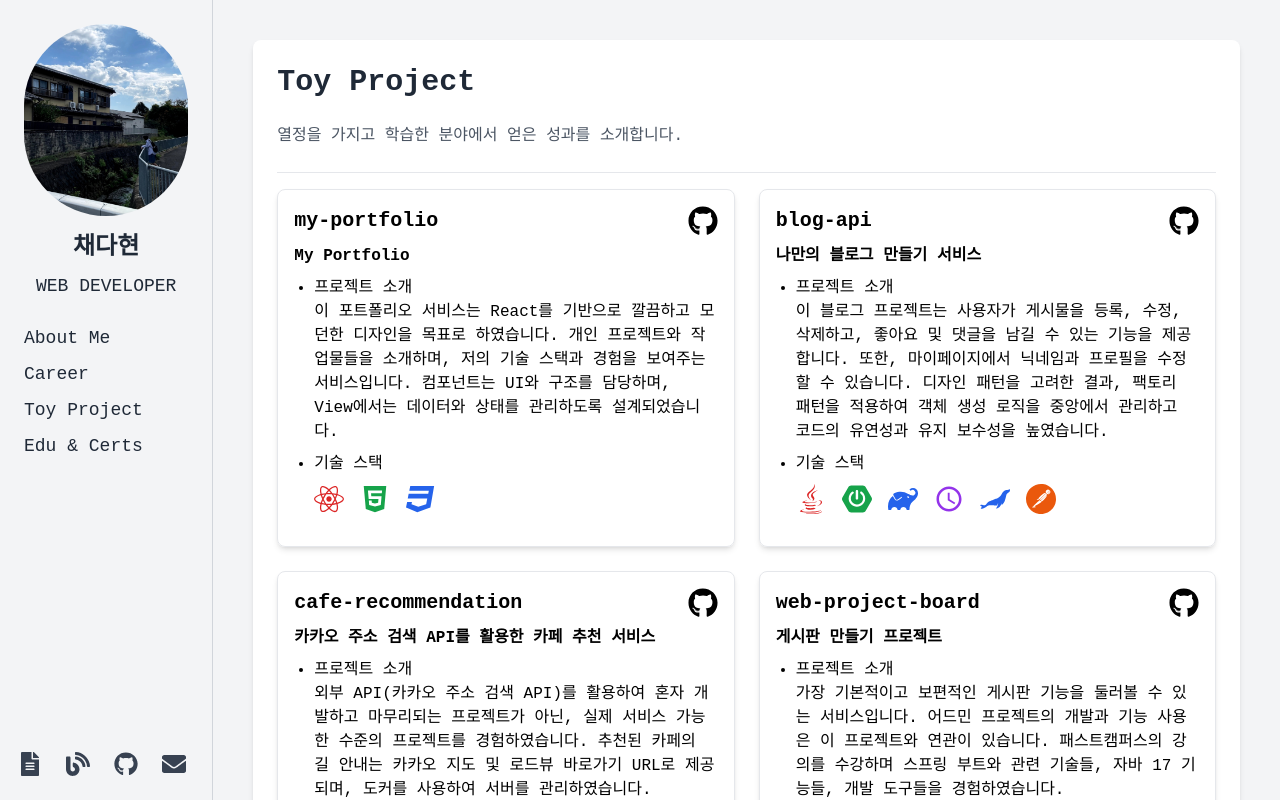
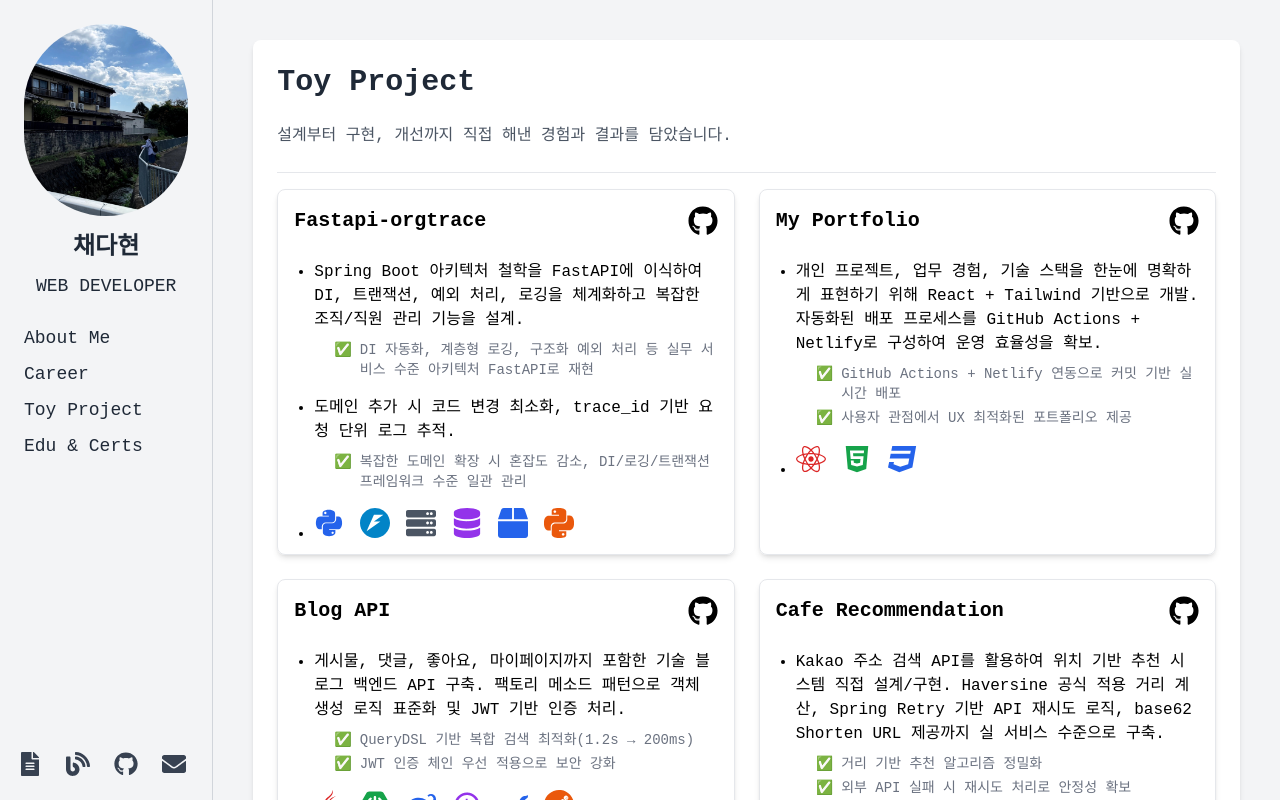
Before and after one commit to ekgus419/my-portfolio, a React (Create React App) app: page /toy-projects in a window 1280 px wide. Built offline with nearby package versions, Linux system fonts and the light colour scheme; a web font is replaced by a local one.

Commit message:
Update Resume
~ 2025.5.12 반영

```diff
--- a/src/components/Sidebar.jsx
+++ b/src/components/Sidebar.jsx
@@ -20,7 +20,7 @@ const Sidebar = () => (
             </ul>
         </nav>
         <footer className='flex flex-row items-center justify-center space-x-4 mt-auto'>
-            <a href='https://drive.google.com/file/d/1gM-HDtW7T_cUZd3hooNSRrLqCASp9kHI/view?usp=sharing' target='blank' className='flex items-center text-gray-700 hover:text-red-500'>
+            <a href='https://www.notion.so/1ed866e366fd80f5b829c57addf304ee' target='blank' className='flex items-center text-gray-700 hover:text-red-500'>
                 <FaFileAlt className='mr-2 text-xl md:text-2xl' />
             </a>
             <a href='https://dh-0419.tistory.com' target='blank' className='flex items-center text-gray-700 hover:text-red-500'>
--- a/src/components/ToyProject.jsx
+++ b/src/components/ToyProject.jsx
@@ -2,23 +2,44 @@ import React from 'react';
 import { FaGithub } from 'react-icons/fa';
 
 const ToyProjectDetail = ({ detail }) => (
-  <div className='mb-4'>
-    <h4 className='text-md font-semibold'>{detail.title}</h4>
-    <ul className='list-disc pl-5 mt-2'>
+  <div className='flex flex-col h-full'>
+    <ul className='list-disc pl-5 mt-2 space-y-4 flex-grow'>
       {detail.items.map((item, itemIndex) => (
-        <li key={itemIndex} className='mb-2'>
-          <h5 className='font-medium'>{item.subtitle}</h5>
+        <li key={itemIndex}>
           <div>{item.description}</div>
+          {item.subItems && (
+            <div className='mt-2 pl-5 space-y-1 text-sm text-gray-500'>
+              {item.subItems.map((subItem, subIndex) => (
+                <div key={subIndex} className='flex items-start'>
+                  <span className='mr-2'>✅</span>
+                  <span>{subItem}</span>
+                </div>
+              ))}
+            </div>
+          )}
         </li>
       ))}
     </ul>
+
+    {/* 기술 스택은 li 밖에서 별도 div로만 처리 */}
+    {detail.items.some((item) => item.techStack) && (
+      <div className='flex flex-wrap gap-4 mt-6'>
+        {detail.items
+          .filter((item) => item.techStack)
+          .map((item, index) => (
+            <React.Fragment key={index}>{item.techStack}</React.Fragment>
+          ))}
+      </div>
+    )}
   </div>
 );
 
 const ToyProjectCard = ({ project }) => (
-  <div className='border rounded-lg overflow-hidden shadow-md'>
-    <div className='p-4'>
-      <div className='flex justify-between items-center mb-2'>
+  <div className='border rounded-lg overflow-hidden shadow-md flex flex-col h-full'>
+    {/* 내부 영역을 항상 flex-col + flex-grow */}
+    <div className='p-4 flex flex-col flex-grow'>
+      {/* 헤더는 고정 */}
+      <div className='flex justify-between items-center mb-4'>
         <h3 className='text-xl font-bold'>{project.title}</h3>
         {project.githubUrl && (
           <a href={project.githubUrl} target='_blank' rel='noopener noreferrer'>
@@ -26,18 +47,23 @@ const ToyProjectCard = ({ project }) => (
           </a>
         )}
       </div>
-      {project.details.map((detail, detailIndex) => (
-        <ToyProjectDetail key={detailIndex} detail={detail} />
-      ))}
+
+      {/* 내용은 flex-grow로 남은 공간 채움 */}
+      <div className='flex flex-col flex-grow'>
+        {project.details.map((detail, detailIndex) => (
+          <ToyProjectDetail key={detailIndex} detail={detail} />
+        ))}
+      </div>
     </div>
   </div>
 );
+
 
 const ToyProject = ({ ToyProjectInfo }) => {
   return (
     <div className='p-6 bg-white rounded-lg shadow-md'>
       <h2 className='text-3xl font-extrabold mb-6 text-gray-800'>Toy Project</h2>
-      <p className='text-gray-600 mb-6'>열정을 가지고 학습한 분야에서 얻은 성과를 소개합니다.</p>
+      <p className='text-gray-600 mb-6'>설계부터 구현, 개선까지 직접 해낸 경험과 결과를 담았습니다.</p>
       <hr className='my-4' />
       <div className='grid grid-cols-1 md:grid-cols-2 lg:grid-cols-2 gap-6'>
         {ToyProjectInfo.map((project, index) => (
--- a/src/components/aboutme/Introduction.jsx
+++ b/src/components/aboutme/Introduction.jsx
@@ -1,10 +1,26 @@
 export const Introduction = () => (
-    <section>
-        <header>
-            <h2 className='text-3xl font-bold mb-4'>안녕하세요,</h2>
-        </header>
-        <p>고객과의 소통을 통해 높은 만족도를 추구하는 채다현입니다.</p>
-        <p>기술적 도전을 즐기며 성장하는 개발자로, 꼼꼼한 코드 검토와 문제 해결에 집중합니다.</p>
-        <p>지속적인 기술 학습과 자기 개선을 통해 항상 더 나은 결과를 추구합니다.</p>
-    </section>
+<section>
+    <header>
+        <p className='text-gray-600 mb-6'>Problem-solving 중심 설계와 안정성 높은 백엔드 아키텍처를 구축하는 개발자</p>
+        <h2 className='text-l mb-4'>안녕하세요,</h2>
+    </header>
+    <p className='text-gray-700 leading-relaxed'>
+        다양한 언어(<span className='font-medium'>Spring Boot</span>, <span className='font-medium'>FastAPI</span>, <span className='font-medium'>PHP</span> 등)를 활용하여
+        <div className='font-medium'> 확장성과 안정성을 고려한 RESTful API 서비스를 설계하고 구축해온 백엔드 개발자입니다.</div>
+    </p>
+    <ul className='list-disc pl-5 mt-6 space-y-3 text-gray-700 leading-relaxed'>
+        <li>
+            On-premise 및 Cloud(NCP) 환경에서 GitHub Actions 와 Jenkins를 활용해 CI/CD 파이프라인을 구축하고<br />
+            Docker를 통해 각 서비스를 컨테이너화하여 효율적으로 운영한 경험이 있습니다.
+        </li>
+        <li>
+            단순 구현이 아닌, <span className='font-medium'>서비스의 목적과 특성에 따라 운영 환경에 맞는 최적의 아키텍처 설계와 개선</span>에 집중해왔습니다.
+        </li>
+        <li>
+            <span className='font-bold'>확장성과 유지보수성을 고려한 구조적 설계와 문제 해결</span> 중심의 개발을 추구합니다.
+        </li>
+    </ul>
+</section>
+
+
 );
--- a/src/data/ToyProjectData.js
+++ b/src/data/ToyProjectData.js
@@ -1,133 +1,142 @@
-import { FaGithub, FaJava, FaReact, FaDocker, FaCogs, FaInfo, FaHtml5, FaCss3 } from 'react-icons/fa';
+import { FaGithub, FaJava, FaReact, FaDocker, FaCogs, FaInfo, FaHtml5, FaCss3, FaPython, FaServer, FaDatabase, FaBox } from 'react-icons/fa';
 import { MdQueryBuilder } from 'react-icons/md';
-import { SiSpringboot, SiGradle, SiPostgresql, SiMariadb, SiJunit5, SiThymeleaf, SiPostman } from 'react-icons/si';
+import { SiSpringboot, SiGradle, SiPostgresql, SiMariadb, SiJunit5, SiThymeleaf, SiPostman, SiFastapi, SiPython } from 'react-icons/si';
 
 export const ToyProjectInfo = [
     {
-        title: 'my-portfolio',
+        title: 'Fastapi-orgtrace',
         details: [
             {
-                title: 'My Portfolio',
+            items: [
+                {
+                description: 'Spring Boot 아키텍처 철학을 FastAPI에 이식하여 DI, 트랜잭션, 예외 처리, 로깅을 체계화하고 복잡한 조직/직원 관리 기능을 설계.',
+                subItems: [
+                    'DI 자동화, 계층형 로깅, 구조화 예외 처리 등 실무 서비스 수준 아키텍처 FastAPI로 재현',
+                ]
+                },
+                {
+                description: '도메인 추가 시 코드 변경 최소화, trace_id 기반 요청 단위 로그 추적.',
+                subItems: [
+                    '복잡한 도메인 확장 시 혼잡도 감소, DI/로깅/트랜잭션 프레임워크 수준 일관 관리',
+                ]
+                },
+                {
+                description: (
+                    <div className='flex flex-wrap gap-4 mt-4'>
+                    <FaPython className='text-3xl text-blue-600' title='Python 3.10' />
+                    <SiFastapi className='text-3xl text-sky-600' title='FastAPI' />
+                    <FaServer className='text-3xl text-gray-600' title='Uvicorn' />
+                    <FaDatabase className='text-3xl text-purple-600' title='SQLAlchemy' />
+                    <FaBox className='text-3xl text-blue-600' title='Pydantic' />
+                    <SiPython className='text-3xl text-orange-600' title='Alembic' />
+                    </div>
+                )
+                }
+            ]
+            }
+        ],
+        githubUrl: 'https://github.com/ekgus419/fastapi-orgtrace'
+    },
+    {
+        title: 'My Portfolio',
+        details: [
+            {
                 items: [
                     {
-                        subtitle: '프로젝트 소개',
-                        description: '이 포트폴리오 서비스는 React를 기반으로 깔끔하고 모던한 디자인을 목표로 하였습니다. 개인 프로젝트와 작업물들을 소개하며, 저의 기술 스택과 경험을 보여주는 서비스입니다. 컴포넌트는 UI와 구조를 담당하며, View에서는 데이터와 상태를 관리하도록 설계되었습니다.'
+                        description: '개인 프로젝트, 업무 경험, 기술 스택을 한눈에 명확하게 표현하기 위해 React + Tailwind 기반으로 개발. 자동화된 배포 프로세스를 GitHub Actions + Netlify로 구성하여 운영 효율성을 확보.',
+                        subItems: [
+                            'GitHub Actions + Netlify 연동으로 커밋 기반 실시간 배포',
+                            '사용자 관점에서 UX 최적화된 포트폴리오 제공'
+                        ]
                     },
                     {
-                        subtitle: '기술 스택',
                         description: (
-                            <div className='flex space-x-4 mt-2'>
+                            <div className='flex flex-wrap gap-4 mt-4'>
                                 <FaReact className='text-3xl text-red-600' title='React' />
                                 <FaHtml5 className='text-3xl text-green-600' title='HTML' />
-                                <FaCss3 className='text-3xl text-blue-600' title='Css' />
+                                <FaCss3 className='text-3xl text-blue-600' title='CSS' />
                             </div>
                         )
-                    },
+                    }
                 ]
             }
         ],
         githubUrl: 'https://github.com/ekgus419/my-portfolio'
     },
     {
-        title: 'blog-api',
+        title: 'Blog API',
         details: [
             {
-                title: '나만의 블로그 만들기 서비스',
                 items: [
                     {
-                        subtitle: '프로젝트 소개',
-                        description: '이 블로그 프로젝트는 사용자가 게시물을 등록, 수정, 삭제하고, 좋아요 및 댓글을 남길 수 있는 기능을 제공합니다. 또한, 마이페이지에서 닉네임과 프로필을 수정할 수 있습니다. 디자인 패턴을 고려한 결과, 팩토리 패턴을 적용하여 객체 생성 로직을 중앙에서 관리하고 코드의 유연성과 유지 보수성을 높였습니다.'
+                        description: '게시물, 댓글, 좋아요, 마이페이지까지 포함한 기술 블로그 백엔드 API 구축. 팩토리 메소드 패턴으로 객체 생성 로직 표준화 및 JWT 기반 인증 처리.',
+                        subItems: [
+                            'QueryDSL 기반 복합 검색 최적화(1.2s → 200ms)',
+                            'JWT 인증 체인 우선 적용으로 보안 강화'
+                        ]
                     },
                     {
-                        subtitle: '기술 스택',
                         description: (
-                            <div className='flex space-x-4 mt-2'>
+                            <div className='flex flex-wrap gap-4 mt-4'>
                                 <FaJava className='text-3xl text-red-600' title='JDK 17' />
                                 <SiSpringboot className='text-3xl text-green-600' title='Spring Boot 3.3.2' />
                                 <SiGradle className='text-3xl text-blue-600' title='Gradle' />
-                                <MdQueryBuilder className='text-3xl text-purple-600' title='QueryDsl' />
+                                <MdQueryBuilder className='text-3xl text-purple-600' title='QueryDSL' />
                                 <SiMariadb className='text-3xl text-blue-600' title='MariaDB' />
                                 <SiPostman className='text-3xl text-orange-600' title='Postman' />
                             </div>
                         )
-                    },
+                    }
                 ]
             }
         ],
         githubUrl: 'https://github.com/ekgus419/blog-api'
     },
     {
-        title: 'cafe-recommendation',
+        title: 'Cafe Recommendation',
         details: [
             {
-                title: '카카오 주소 검색 API를 활용한 카페 추천 서비스',
                 items: [
                     {
-                        subtitle: '프로젝트 소개',
-                        description: '외부 API(카카오 주소 검색 API)를 활용하여 혼자 개발하고 마무리되는 프로젝트가 아닌, 실제 서비스 가능한 수준의 프로젝트를 경험하였습니다. 추천된 카페의 길 안내는 카카오 지도 및 로드뷰 바로가기 URL로 제공되며, 도커를 사용하여 서버를 관리하였습니다.'
+                        description: 'Kakao 주소 검색 API를 활용하여 위치 기반 추천 시스템 직접 설계/구현. Haversine 공식 적용 거리 계산, Spring Retry 기반 API 재시도 로직, base62 Shorten URL 제공까지 실 서비스 수준으로 구축.',
+                        subItems: [
+                            '거리 기반 추천 알고리즘 정밀화',
+                            '외부 API 실패 시 재시도 처리로 안정성 확보',
+                            'base62 기반 Short URL 제공으로 사용자 편의성 강화'
+                        ]
                     },
                     {
-                        subtitle: '기술 스택',
                         description: (
-                            <div className='flex space-x-4 mt-2'>
+                            <div className='flex flex-wrap gap-4 mt-4'>
                                 <FaJava className='text-3xl text-red-600' title='JDK 17' />
                                 <SiSpringboot className='text-3xl text-green-600' title='Spring Boot 3.3.2' />
                                 <SiGradle className='text-3xl text-blue-600' title='Gradle' />
                                 <FaReact className='text-3xl text-blue-600' title='React' />
-                                <FaCogs className='text-3xl text-gray-600' title='Lombok' />
                                 <FaDocker className='text-3xl text-blue-600' title='Docker' />
-                                <SiPostgresql className='text-3xl text-blue-600' title='PostgreSql' />
+                                <SiMariadb className='text-3xl text-blue-600' title='MariaDB' />
                             </div>
                         )
-                    },
+                    }
                 ]
             }
         ],
         githubUrl: 'https://github.com/ekgus419/Cafe-Recommendation'
     },
     {
-        title: 'web-project-board',
+        title: 'Web Project Board',
         details: [
             {
-                title: '게시판 만들기 프로젝트',
                 items: [
                     {
-                        subtitle: '프로젝트 소개',
-                        description: '가장 기본적이고 보편적인 게시판 기능을 둘러볼 수 있는 서비스입니다. 어드민 프로젝트의 개발과 기능 사용은 이 프로젝트와 연관이 있습니다. 패스트캠퍼스의 강의를 수강하며 스프링 부트와 관련 기술들, 자바 17 기능들, 개발 도구들을 경험하였습니다.'
+                        description: '가장 보편적인 게시판 CRUD 기능을 구현한 웹 서비스. REST API와 View 계층을 명확히 분리하고, Spring Security 기반 인증, QueryDSL 검색 기능을 통해 검색, 필터링 기능을 고도화.',
+                        subItems: [
+                            '게시판 CRUD, 인증, 검색, 필터 기능 모듈화',
+                            'REST API와 UI View 계층 명확 분리로 어드민 확장 시 유연성 확보'
+                        ]
                     },
                     {
-                        subtitle: '기술 스택',
                         description: (
-                            <div className='flex space-x-4 mt-2'>
-                                <FaJava className='text-3xl text-red-600' title='JDK 17' />
-                                <SiSpringboot className='text-3xl text-green-600' title='Spring Boot 3.3.2' />
-                                <SiGradle className='text-3xl text-blue-600' title='Gradle' />
-                                <SiThymeleaf className='text-3xl text-blue-600' title='Thymeleaf' />
-                                <FaCogs className='text-3xl text-gray-600' title='Lombok' />
-                                <SiMariadb className='text-3xl text-blue-600' title='MariaDB' />
-                                <SiJunit5 className='text-3xl text-gray-600' title='Junit' />
-                            </div>
-                        )
-                    },
-                ]
-            }
-        ],
-        githubUrl: 'https://github.com/ekgus419/web-project-board'
-    },
-    {
-        title: 'web-project-board-admin',
-        details: [
-            {
-                title: '게시판 만들기 프로젝트 어드민편',
-                items: [
-                    {
-                        subtitle: '프로젝트 소개',
-                        description: '기존 개발이 되었던 게시판 만들기 프로젝트에 어드민 기능을 추가한 서비스입니다. 기존 게시판 프로젝트를 모듈로 사용하여 구현하였습니다. 게시판 프로젝트의 개발과 기능 사용은 이 프로젝트와 연관이 있습니다. 패스트캠퍼스의 강의를 수강하며 스프링 부트와 관련 기술들, 자바 17 기능들, 개발 도구들을 경험하였습니다.'
-                    },
-                    {
-                        subtitle: '기술 스택',
-                        description: (
-                            <div className='flex space-x-4 mt-2'>
+                            <div className='flex flex-wrap gap-4 mt-4'>
                                 <FaJava className='text-3xl text-red-600' title='JDK 17' />
                                 <SiSpringboot className='text-3xl text-green-600' title='Spring Boot 2.7.0' />
                                 <SiGradle className='text-3xl text-blue-600' title='Gradle' />
@@ -137,26 +146,57 @@ export const ToyProjectInfo = [
                                 <SiJunit5 className='text-3xl text-gray-600' title='Junit' />
                             </div>
                         )
+                    }
+                ]
+            }
+        ],
+        githubUrl: 'https://github.com/ekgus419/web-project-board'
+    },
+    {
+        title: 'Web Project Board Admin',
+        details: [
+            {
+                items: [
+                    {
+                        description: '기존 게시판 프로젝트 기반으로 어드민 기능 모듈화 추가 개발. 관리자 전용 URI 분리, 어드민 권한 인증 처리, 댓글/게시글 관리 기능을 REST API 기반 제공.',
+                        subItems: [
+                            '기존 게시판과 어드민 간 공통 도메인 모듈화 완료',
+                            'SecurityConfig 분리로 관리자 전용 API 체계 구축'
+                        ]
                     },
+                    {
+                        description: (
+                            <div className='flex flex-wrap gap-4 mt-4'>
+                                <FaJava className='text-3xl text-red-600' title='JDK 17' />
+                                <SiSpringboot className='text-3xl text-green-600' title='Spring Boot 2.7.0' />
+                                <SiGradle className='text-3xl text-blue-600' title='Gradle' />
+                                <SiThymeleaf className='text-3xl text-blue-600' title='Thymeleaf' />
+                                <FaCogs className='text-3xl text-gray-600' title='Lombok' />
+                                <SiMariadb className='text-3xl text-blue-600' title='MariaDB' />
+                                <SiJunit5 className='text-3xl text-gray-600' title='Junit' />
+                            </div>
+                        )
+                    }
                 ]
             }
         ],
         githubUrl: 'https://github.com/ekgus419/web-project-board-admin'
     },
     {
-        title: 'simple-shopping-mall',
+        title: 'Simple Shopping Mall',
         details: [
             {
-                title: 'CRUD 및 로그인 기능 구현 프로젝트',
                 items: [
                     {
-                        subtitle: '프로젝트 소개',
-                        description: '스프링부트와 리액트를 사용하여 CRUD 및 로그인 기능을 구현한 프로젝트입니다. 이 프로젝트는 기본적인 기능을 통해 기술을 습득하고 숙련도를 높이기 위해 제작되었으며, 도커를 활용하여 서버를 관리하였습니다.'
+                        description: 'Spring Boot와 React를 활용하여 CRUD 및 로그인 기능을 구현한 풀스택 프로젝트. Docker를 이용해 배포 자동화 및 컨테이너화 진행. 인증, 권한 관리까지 포함하여 실무 수준의 API 및 UI 통합 경험.',
+                        subItems: [
+                            'Docker 기반으로 CI/CD 자동화 경험 확보',
+                            '클라이언트-서버 연계와 인증 흐름을 명확히 이해하고 구현'
+                        ]
                     },
                     {
-                        subtitle: '기술 스택',
                         description: (
-                            <div className='flex space-x-4 mt-2'>
+                            <div className='flex flex-wrap gap-4 mt-4'>
                                 <FaJava className='text-3xl text-red-600' title='JDK 17' />
                                 <SiSpringboot className='text-3xl text-green-600' title='Spring Boot 3.3.2' />
                                 <SiGradle className='text-3xl text-blue-600' title='Gradle' />
@@ -166,11 +206,11 @@ export const ToyProjectInfo = [
                                 <SiMariadb className='text-3xl text-blue-600' title='MariaDB' />
                             </div>
                         )
-                    },
+                    }
                 ]
             }
         ],
         githubUrl: 'https://github.com/ekgus419/simple-shopping-mall'
-    },
+    }
 
 ];
```
Also changed, not shown: src/components/AboutMe.jsx (+13 -16 lines), src/components/Career.jsx (+21 -15 lines), src/components/aboutme/Contact.jsx (+8 -8 lines), src/data/AboutMeData.js (+32 -22 lines), src/data/CareersData.js (+54 -30 lines).
